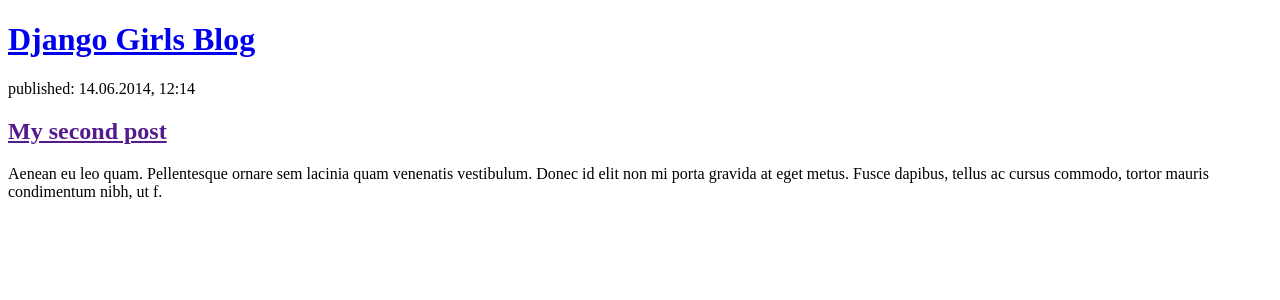
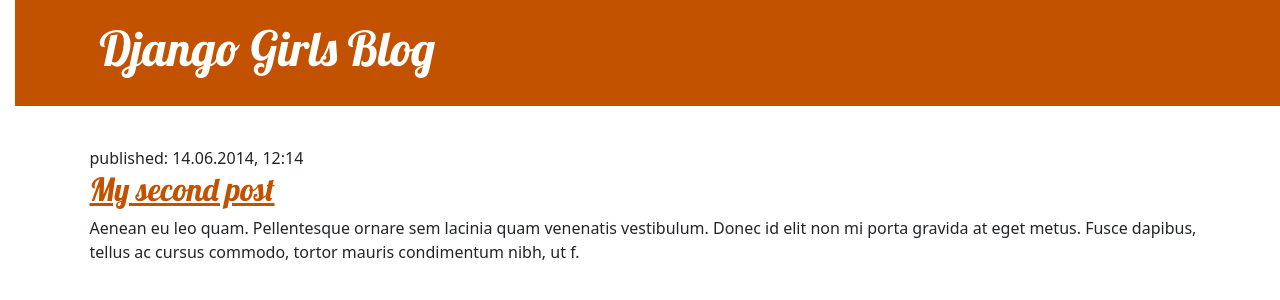
Before and after one commit to majid-757/test_blog, a Django app: page / in a window 1280 px wide. Shown: the top 300 px of the page. Run offline with Django 3.2, Linux system fonts and the light colour scheme; data that the repository does not hold is empty.

Commit message:
Added view and template for detailed blog post as well as CSS for the site.

```diff
--- /dev/null
+++ b/blog/static/css/blog.css
@@ -0,0 +1,96 @@
+h1 a, h2 a {
+    color: #C25100;
+    font-family: 'Lobster';
+}
+
+
+body {
+    padding-left: 15px;
+}
+
+
+.page-header {
+    background-color: #C25100;
+    margin-top: 0;
+    margin-bottom: 40px;
+    padding: 20px 20px 20px 40px;
+}
+
+
+.page-header h1,
+.page-header h1 a,
+.page-header h1 a:visited,
+.page-header h1 a:hover {
+    color: #ffffff;
+    font-size: 36pt;
+    text-decoration: none;
+}
+
+
+h1,
+h2,
+h3,
+h4 {
+    font-family: 'Lobster', cursive;
+
+}
+
+.date {
+    color: #828282;
+}
+
+
+.save {
+    float: right;
+}
+
+
+.post-form textarea ,
+.post-form input {
+    width: 100%;
+}
+
+
+
+.top-menu,
+.top-menu:hover,
+.top-menu:visited {
+    color: #ffffff;
+    float: right;
+    font-size: 26pt;
+    margin-left: 20px;
+
+}
+
+
+.post {
+    margin-bottom: 70px;
+}
+
+
+
+.post h2 a,
+.post h2 a:visited {
+    color: #000000;
+}
+
+
+.post > .date,
+.post > .actions {
+    float: right;
+}
+
+
+.btn-secondary,
+.btn-secondary:visited {
+    color: #C25100;
+    background: none;
+    border-color: #C25100;
+}
+
+
+
+.btn-secondary:hover {
+    color: #FFFFFF;
+    background-color: #C25100;
+}
--- a/blog/urls.py
+++ b/blog/urls.py
@@ -7,4 +7,5 @@
 
 urlpatterns = [
     path('', views.post_list, name='post_list'),
+    path('post/<int:pk>/', views.post_detail, name='post_detail'),
 ]
--- a/blog/views.py
+++ b/blog/views.py
@@ -1,4 +1,4 @@
-from django.shortcuts import render
+from django.shortcuts import render, get_object_or_404
 from django.utils import timezone
 
 from .models import Post
@@ -8,3 +8,9 @@
     posts = Post.objects.all()
 
     return render(request, 'blog/post_list.html', {'posts': posts})
+
+
+
+def post_detail(request, pk):
+    post = get_object_or_404(Post, pk=pk)
+    return render(request, 'blog/post_detail.html', {'post': post})
--- /dev/null
+++ b/templates/blog/base.html
@@ -0,0 +1,26 @@
+{% load static %}
+<!DOCTYPE html>
+<html>
+    <head>
+        {% block title %}
+        {% endblock title %}
+    </head>
+    <link rel="stylesheet" href="https://cdn.jsdelivr.net/npm/bootstrap@5.1.3/dist/css/bootstrap.min.css" integrity="sha384-1BmE4kWBq78iYhFldvKuhfTAU6auU8tT94WrHftjDbrCEXSU1oBoqyl2QvZ6jIW3" crossorigin="anonymous">
+    <link href="//fonts.googleapis.com/css?family=Lobster&subset=latin,latin-ext" rel="stylesheet" type="text/css">
+    <link rel="stylesheet" href="{% static 'css/blog.css' %}">
+    <body>
+        <header class="page-header">
+          <div class="container">
+              <h1><a href="/">Django Girls Blog</a></h1>
+          </div>
+        </header>
+        <main class="container">
+            <div class="row">
+                <div class="col">
+                {% block content %}
+                {% endblock %}
+                </div>
+            </div>
+        </main>
+    </body>
+</html>
--- a/templates/blog/post_list.html
+++ b/templates/blog/post_list.html
@@ -1,28 +1,44 @@
+{% extends "blog/base.html" %}
+{% load static %}
 <!DOCTYPE html>
 <html>
     <head>
+        {% block title %}
             <title>Django Girls blog</title>
+        {% endblock title %}
     </head>
+    <link rel="stylesheet" href="https://cdn.jsdelivr.net/npm/bootstrap@5.1.3/dist/css/bootstrap.min.css" integrity="sha384-1BmE4kWBq78iYhFldvKuhfTAU6auU8tT94WrHftjDbrCEXSU1oBoqyl2QvZ6jIW3" crossorigin="anonymous">
+    <link href="//fonts.googleapis.com/css?family=Lobster&subset=latin,latin-ext" rel="stylesheet" type="text/css">
+    <link rel="stylesheet" href="{% static 'css/blog.css' %}">
     <body>
-        <header>
+        <header class="page-header">
+            <div class="container">
                 <h1><a href="/">Django Girls Blog</a></h1>
+            </div>
         </header>
 
+        <main class="container">
+            <div class="row">
+                <div class="col">
+                    {% block content %}
                         {% for post in posts %}
-
-            <article>
-
-                <time>published: {{ post.published_date }}
-                <h2><a href="/">{{ post.title }}</a></h2>
-                <p> {{ post.text|linebreaksbr }} </p>
-
+                            <article class="post">
+                                <time class="date">
+                                    {{ post.published_date }}
+                                </time>
+                                <h2><a href="{% url 'post_detail' pk=post.pk %}">{{ post.title }}</a></h2>
+                                <p>{{ post.text|linebreaksbr }}</p>
                             </article>
-
                         {% endfor %}
                         <article>
                             <time>published: 14.06.2014, 12:14</time>
                             <h2><a href="">My second post</a></h2>
                             <p>Aenean eu leo quam. Pellentesque ornare sem lacinia quam venenatis vestibulum. Donec id elit non mi porta gravida at eget metus. Fusce dapibus, tellus ac cursus commodo, tortor mauris condimentum nibh, ut f.</p>
                         </article>
+                    {% endblock %}
+                </div>
+            </div>
+        </main>
+
     </body>
 </html>
```
Also changed, not shown: templates/blog/post_detail.html (added, +26 -0 lines). Lines whose indentation alone changed are shown as unchanged.
